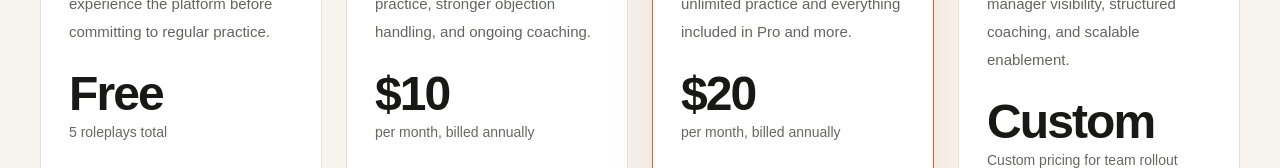
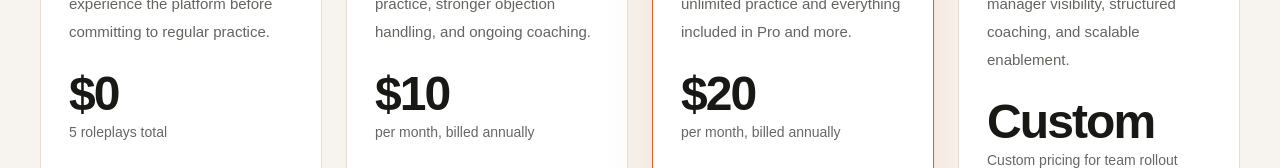
Before and after one commit to Leinadivel/genim-roleplay, a Next.js app: page / in a window 1280 px wide. Shown: the part 4306-4474 px from the top of the page. Built offline with nearby package versions, Linux system fonts and the light colour scheme.

Commit message:
free to zero

```diff
--- a/src/app/page.tsx
+++ b/src/app/page.tsx
@@ -273,7 +273,7 @@ function PricingSection() {
         <div className="mt-14 grid gap-6 lg:grid-cols-4">
           <PricingCard
             title="Starter"
-            price="Free"
+            price="$0"
             priceNote="5 roleplays total"
             description="For first-time users who want to experience the platform before committing to regular practice."
             features={[
```
